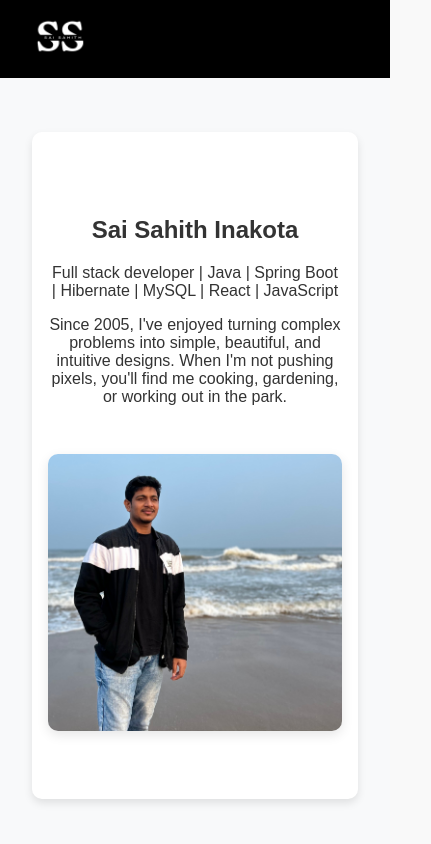
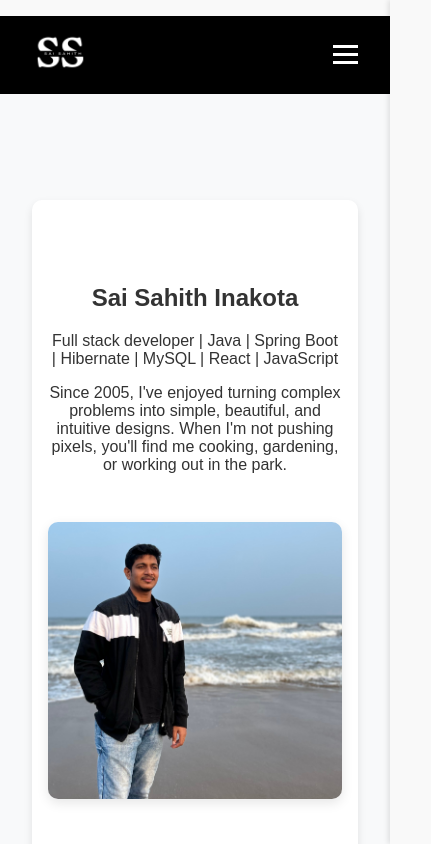
Before and after one commit to isaisahith/portfoliowebsite, a React (Create React App) app: page / in a window 390 px wide. Shown: the top 844 px of the page, 431 px wide, since content can reach past the window. Built offline with nearby package versions, Linux system fonts and the light colour scheme.

Commit message:
working on navlinks

```diff
--- a/src/navbar/Navbar.css
+++ b/src/navbar/Navbar.css
@@ -1,3 +1,4 @@
+/* General Navbar Styles */
 .navbar {
   display: flex;
   justify-content: space-between;
@@ -30,10 +31,6 @@
   text-transform: capitalize;
 }
 
-.navbar-links a:hover {
-  color: #ffd700;
-}
-
 .navbar-icons {
   display: flex;
   gap: 1rem;
@@ -44,13 +41,105 @@
   font-size: 1.2rem;
 }
 
-.navbar-icons a:hover {
-  color: #ffd700;
+/* Hamburger Styles */
+.hamburger {
+  display: none;
+  flex-direction: column;
+  gap: 5px;
+  cursor: pointer;
 }
 
-/* Hide nav links on mobile screens */
+.hamburger .bar {
+  width: 25px;
+  height: 3px;
+  background-color: #fff;
+  transition: all 0.3s ease-in-out;
+}
+
+.hamburger .bar.open:nth-child(1) {
+  transform: rotate(45deg) translate(5px, 5px);
+}
+
+.hamburger .bar.open:nth-child(2) {
+  opacity: 0;
+}
+
+.hamburger .bar.open:nth-child(3) {
+  transform: rotate(-45deg) translate(5px, -5px);
+}
+
+/* Sidebar Styles */
+.sidebar {
+  position: fixed;
+  top: 0;
+  right: 0;
+  bottom: 0;
+  width: 70%;
+  background-color: #f9f9f9;
+  transform: translateX(100%);
+  transition: transform 0.3s ease-in-out;
+  box-shadow: -2px 0 5px rgba(0, 0, 0, 0.1);
+  z-index: 999;
+}
+
+.sidebar.active {
+  transform: translateX(0);
+}
+
+.sidebar ul {
+  list-style: none;
+  padding: 0;
+  margin: 0;
+  display: flex;
+  flex-direction: column;
+  gap: 2rem;
+  padding: 2rem;
+}
+
+.sidebar a {
+  display: block;
+  text-decoration: none;
+  color: #000;
+  font-size: 1.2rem;
+  font-weight: 500;
+  padding: 0.5rem 1rem;
+  border-radius: 5px;
+  transition: background-color 0.3s ease, color 0.3s ease;
+}
+
+.sidebar a:hover {
+  background-color: #656563;
+  color: #fff;
+}
+
+/* Responsive Styles */
 @media (max-width: 768px) {
   .navbar-links {
     display: none;
   }
+
+  .hamburger {
+    display: flex;
+  }
 }
+
+
+
+
+.navbar-links {
+  display: flex;
+  list-style: none;
+  gap: 2rem;
+}
+
+.navbar-links a {
+  cursor: pointer;
+  text-decoration: none;
+  color: #fff;
+  font-size: 1rem;
+  text-transform: capitalize;
+}
+
+.navbar-links a:hover {
+  color: #ffd700;
+}
--- a/src/navbar/Navbar.js
+++ b/src/navbar/Navbar.js
@@ -1,5 +1,5 @@
-import React from 'react';
-import { Link } from 'react-scroll'; // For smooth scrolling to sections
+import React, { useState } from 'react';
+import { Link } from 'react-scroll';
 import './Navbar.css';
 import Home from '../home/Home';
 import Skills from '../skills/Skills';
@@ -8,46 +8,64 @@ import Projects from '../projects/Projects';
 import ContactMe from '../contactme/ContactMe';
 
 const Navbar = () => {
+  const [isMenuOpen, setMenuOpen] = useState(false);
+
+  const toggleMenu = () => {
+    setMenuOpen(!isMenuOpen);
+  };
+
   return (
     <>
       <nav className="navbar">
         <div className="navbar-logo">
           <img src="/logo.png" alt="Logo" />
         </div>
-      <ul className="navbar-links">
-        <li><Link to="home" smooth={true} duration={500}>About</Link></li>
-        <li><Link to="skills" smooth={true} duration={500}>Skills</Link></li>
-        <li><Link to="edu" smooth={true} duration={500}>My Education</Link></li>
-        <li><Link to="projects" smooth={true} duration={500}>Projects</Link></li>
-        <li><Link to="contactme" smooth={true} duration={500}>Contact Me</Link></li>
-      </ul>
         <div className="navbar-icons">
           <a href="#"><i className="fab fa-twitter"></i></a>
           <a href="#"><i className="fab fa-linkedin"></i></a>
           <a href="#"><i className="fab fa-facebook"></i></a>
           <a href="#"><i className="fab fa-instagram"></i></a>
         </div>
-
+        <div className="hamburger" onClick={toggleMenu}>
+          <span className={`bar ${isMenuOpen ? 'open' : ''}`}></span>
+          <span className={`bar ${isMenuOpen ? 'open' : ''}`}></span>
+          <span className={`bar ${isMenuOpen ? 'open' : ''}`}></span>
+        </div>
       </nav>
 
+      <div className={`sidebar ${isMenuOpen ? 'active' : ''}`}>
+        <ul>
+          <li><Link to="home" smooth={true} duration={500} onClick={toggleMenu}>About</Link></li>
+          <li><Link to="skills" smooth={true} duration={500} onClick={toggleMenu}>Skills</Link></li>
+          <li><Link to="edu" smooth={true} duration={500} onClick={toggleMenu}>My Education</Link></li>
+          <li><Link to="projects" smooth={true} duration={500} onClick={toggleMenu}>Projects</Link></li>
+          <li><Link to="contactme" smooth={true} duration={500} onClick={toggleMenu}>Contact Me</Link></li>
+        </ul>
+      </div>
+
+      <ul className="navbar-links">
+        <li><Link to="home" smooth={true} duration={500}>About</Link></li>
+        <li><Link to="skills" smooth={true} duration={500}>Skills</Link></li>
+        <li><Link to="edu" smooth={true} duration={500}>My Education</Link></li>
+        <li><Link to="projects" smooth={true} duration={500}>Projects</Link></li>
+        <li><Link to="contact" smooth={true} duration={500}>Contact</Link></li>
+      </ul>
+
       <div id='home'>
-    <Home/>
+        <Home />
       </div>
       <div id='skills'>
-    <Skills/>
+        <Skills />
       </div>
-
       <div id='edu'>
-      <MyEducation/>
+        <MyEducation />
       </div>
       <div id='projects'>
-      <Projects/>
+        <Projects />
       </div>
-
       <div id='contactme'>
-      <ContactMe/>
+        <ContactMe />
       </div>
-
     </>
   );
 };
```
Lines whose indentation alone changed are shown as unchanged.
